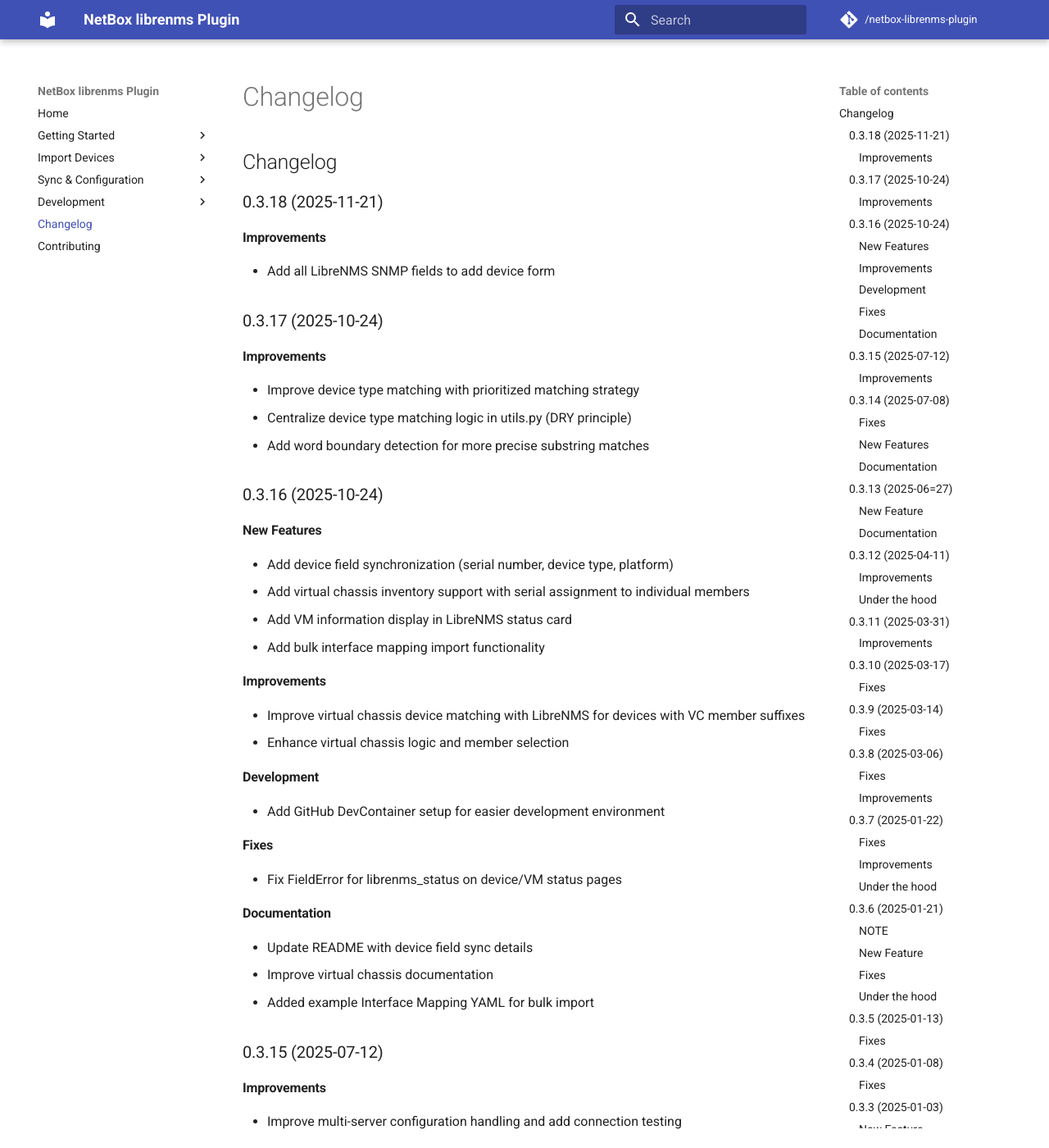
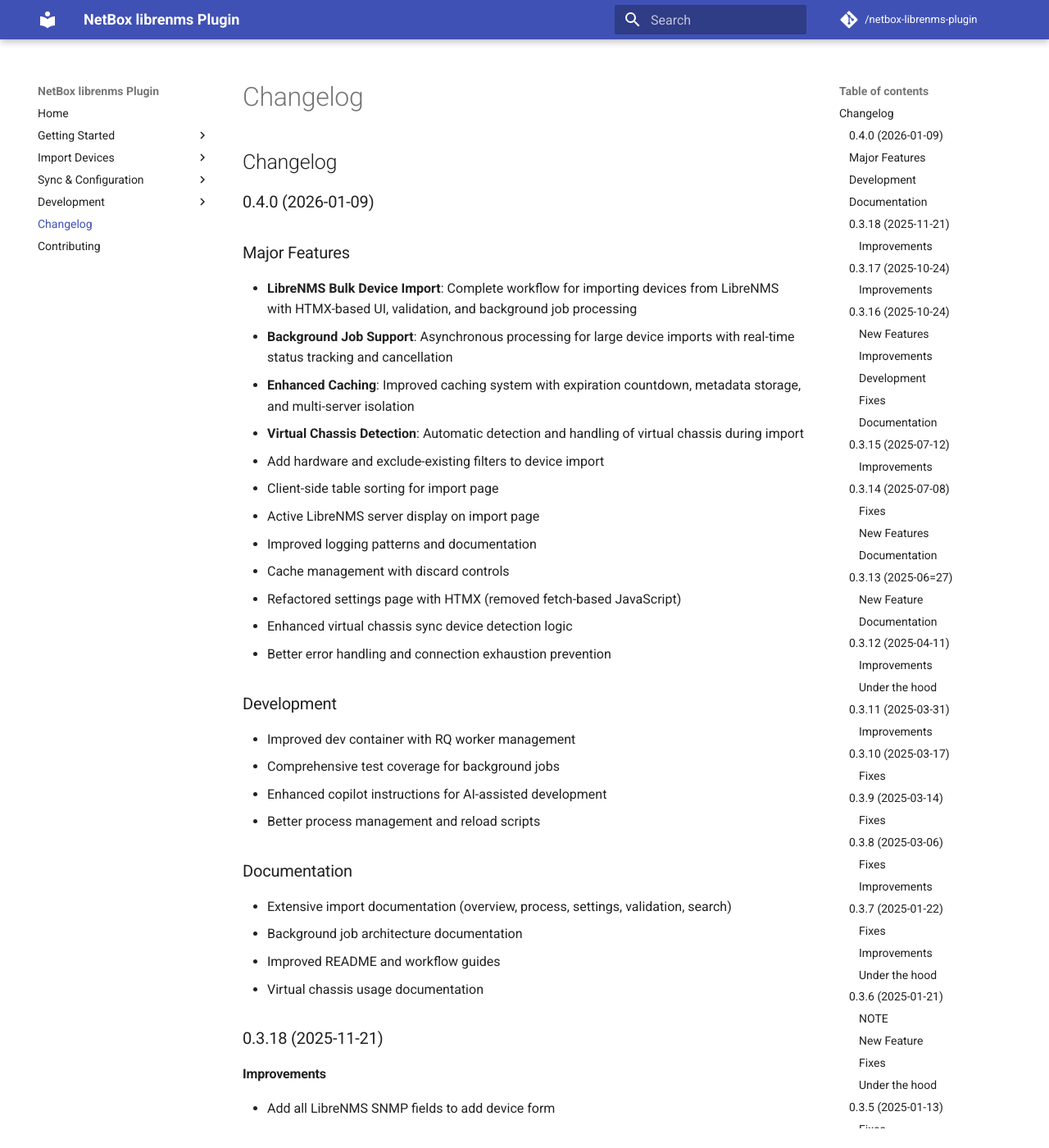
Before and after one commit to bonzo81/netbox-librenms-plugin, an MkDocs documentation site: the page built from docs/changelog.md, in a window 1280 px wide and 1400 px high. Shown: the whole window at 82% size. Built offline with MkDocs 1.6.1 and Material for MkDocs 9.7.7, drawn with Linux system fonts in a browser that asks for light colours; comment, search, counter and statistics services are not loaded.

Commit message:
chore(release): bump version to 0.4.0 and update changelog

```diff
--- a/docs/changelog.md
+++ b/docs/changelog.md
@@ -1,4 +1,33 @@
 # Changelog
+
+## 0.4.0 (2026-01-09)
+
+## Major Features
+- **LibreNMS Bulk Device Import**: Complete workflow for importing devices from LibreNMS with HTMX-based UI, validation, and background job processing
+- **Background Job Support**: Asynchronous processing for large device imports with real-time status tracking and cancellation
+- **Enhanced Caching**: Improved caching system with expiration countdown, metadata storage, and multi-server isolation
+- **Virtual Chassis Detection**: Automatic detection and handling of virtual chassis during import
+
+- Add hardware and exclude-existing filters to device import
+- Client-side table sorting for import page
+- Active LibreNMS server display on import page
+- Improved logging patterns and documentation
+- Cache management with discard controls
+- Refactored settings page with HTMX (removed fetch-based JavaScript)
+- Enhanced virtual chassis sync device detection logic
+- Better error handling and connection exhaustion prevention
+
+## Development
+- Improved dev container with RQ worker management
+- Comprehensive test coverage for background jobs
+- Enhanced copilot instructions for AI-assisted development
+- Better process management and reload scripts
+
+## Documentation
+- Extensive import documentation (overview, process, settings, validation, search)
+- Background job architecture documentation
+- Improved README and workflow guides
+- Virtual chassis usage documentation
 
 ## 0.3.18 (2025-11-21)
 
--- a/netbox_librenms_plugin/__init__.py
+++ b/netbox_librenms_plugin/__init__.py
@@ -2,7 +2,7 @@ from django.core.exceptions import ImproperlyConfigured
 from netbox.plugins import PluginConfig
 
 __author__ = "Andy Norwood"
-__version__ = "0.3.18"
+__version__ = "0.4.0"
 
 
 class LibreNMSSyncConfig(PluginConfig):
--- a/pyproject.toml
+++ b/pyproject.toml
@@ -7,7 +7,7 @@ build-backend = "setuptools.build_meta"
 
 [project]
 name =  "netbox-librenms-plugin"
-version = "0.3.18"
+version = "0.4.0"
 authors = [
     {name = "Andy Norwood"},
 ]
```
